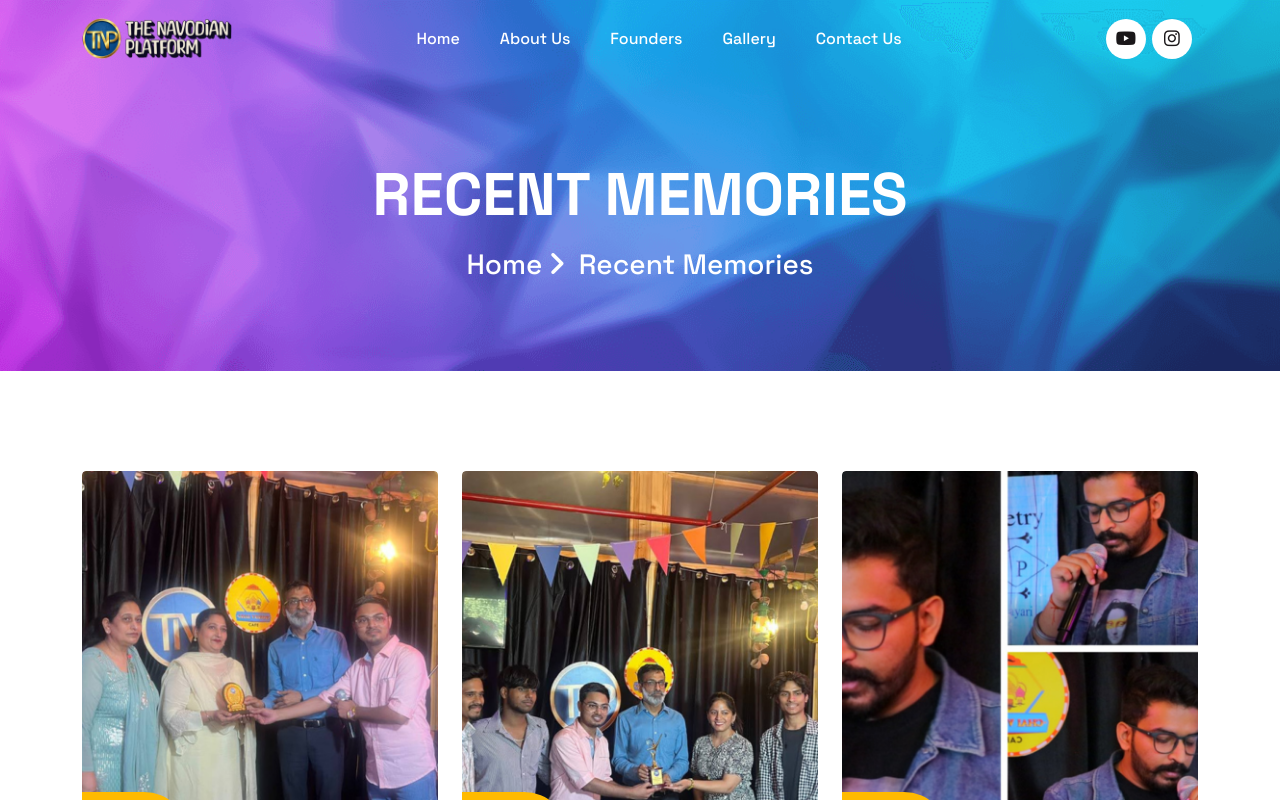
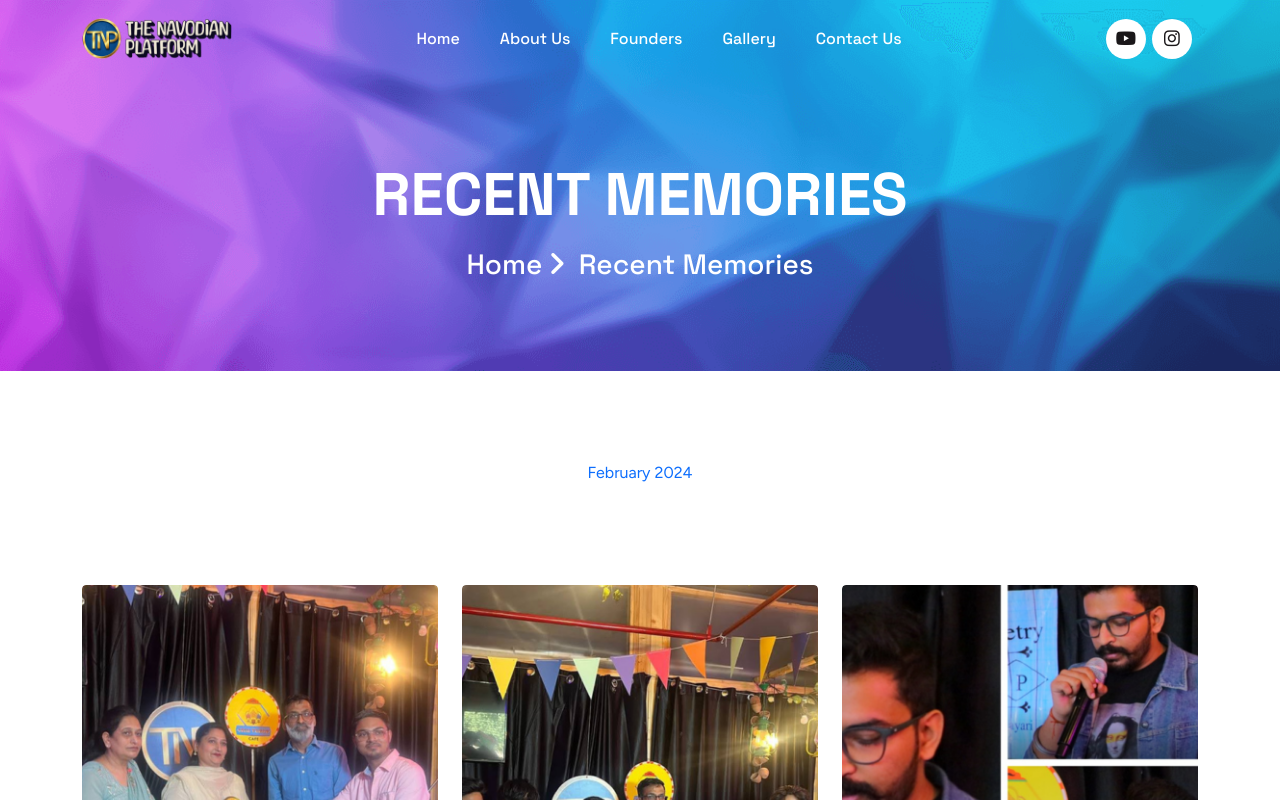
Before and after one commit to thenavodianplatform/tnp, a Next.js app: page /memories in a window 1280 px wide. Shown: the top 800 px of the page. Built offline with nearby package versions, Linux system fonts and the light colour scheme.

Commit message:
Update page.tsx

```diff
--- a/app/memories/page.tsx
+++ b/app/memories/page.tsx
@@ -23,6 +23,12 @@ export default function Memories() {
 						</div>
 					</div>
 					{/*===== HERO AREA ENDS =======*/}
+
+					<div className="heading1 text-center">
+										<h1>Recent Memories</h1>
+										<div className="space20" />
+										<Link href="/"><span>February 2024</span></Link>
+									</div>
 					{/*===== MEMORY AREA STARTS =======*/}
 					<div className="memory-inner-section-area sp1">
 						<div className="container">
```
